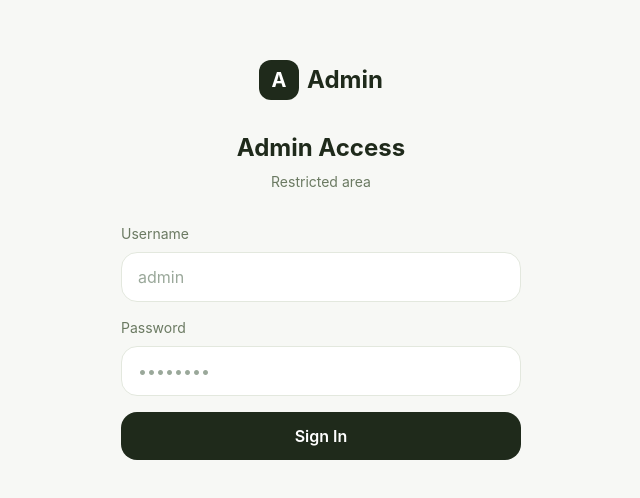
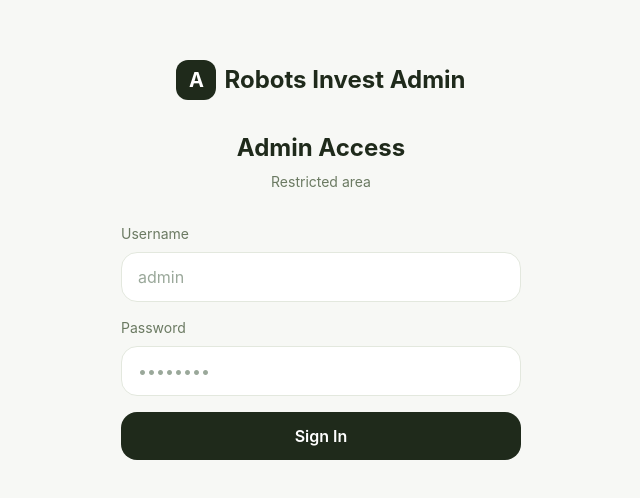
Before and after one commit to paercy32-eng/Teslauganda-invest, a Next.js app: page /admin/login in a window 1280 px wide. Shown: the part 140-638 px from the top of the page, without its empty margins (319-959 px from the left). Built offline with nearby package versions, Linux system fonts and the light colour scheme.

Commit message:
Update page.tsx

```diff
--- a/app/admin/login/page.tsx
+++ b/app/admin/login/page.tsx
@@ -43,7 +43,7 @@ export default function AdminLoginPage() {
         <div className="w-10 h-10 rounded-xl bg-[#1F2A1B] flex items-center justify-center text-white font-bold text-xl">
           A
         </div>
-        <span className="text-2xl font-bold text-[#1F2A1B]">Admin</span>
+        <span className="text-2xl font-bold text-[#1F2A1B]">Robots Invest Admin</span>
       </div>
 
       <h1 className="text-2xl font-bold mb-2 text-center text-[#1F2A1B]">
```
